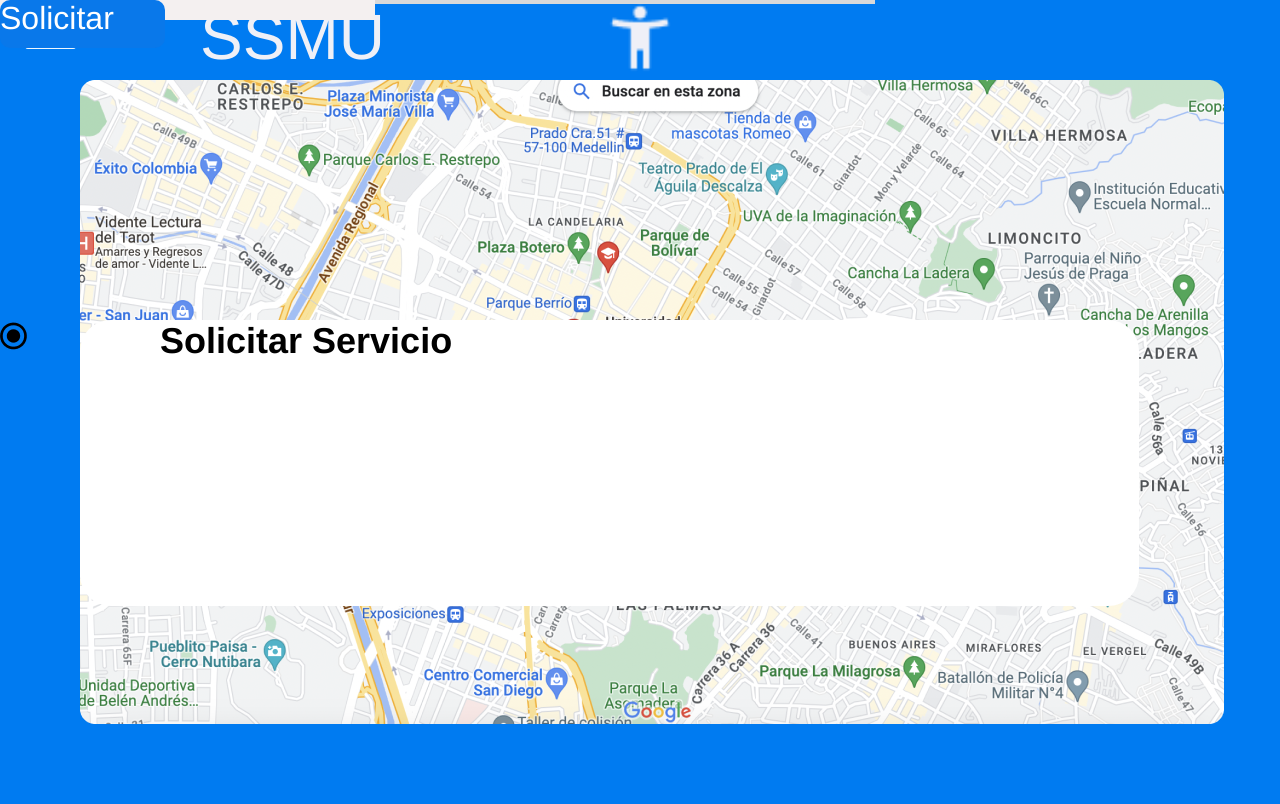
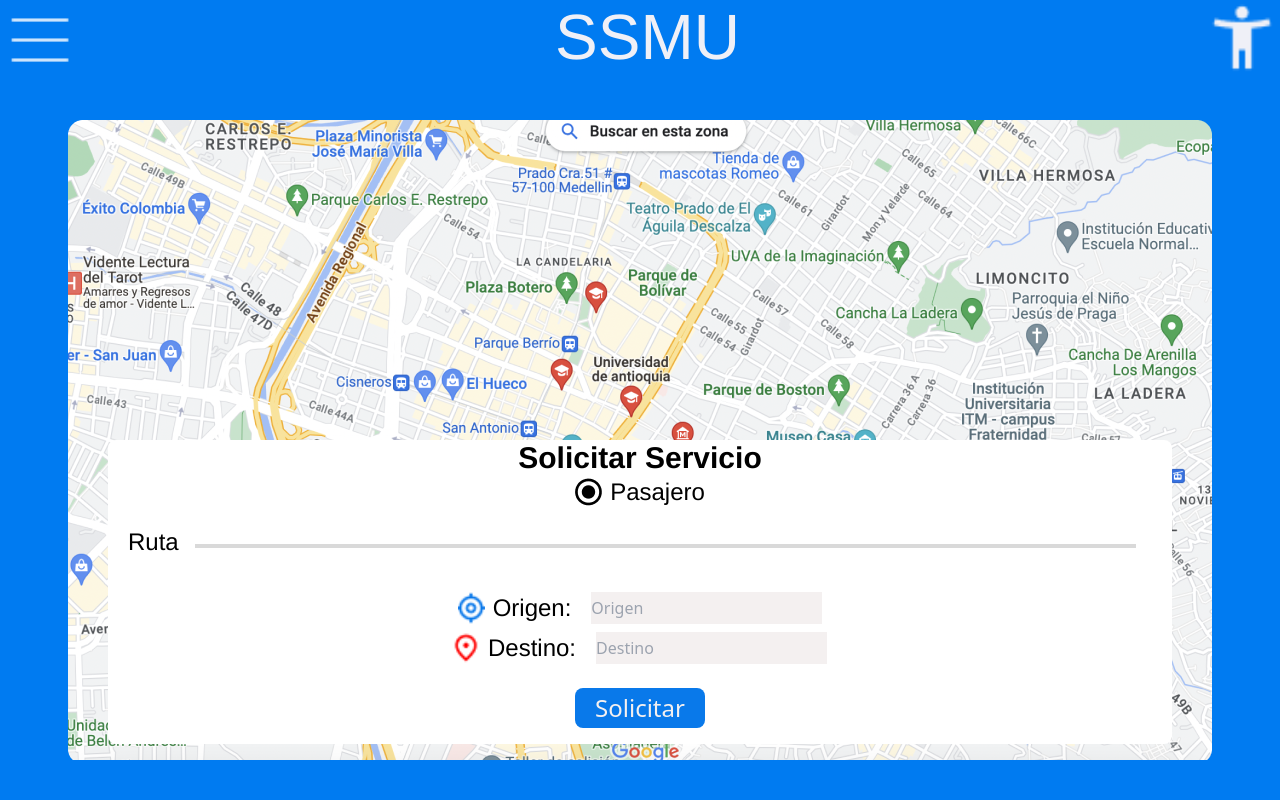
Before and after one commit to joseop/Review1FabricaEscuela2023-2, a Next.js app: page /solicitarServicioPasajero in a window 1280 px wide. Built offline with nearby package versions, Linux system fonts and the light colour scheme.

Commit message:
error fixed and solicitarServicioPasajero initialized

```diff
--- a/pages/opcionPaqueteria/Viaje.tsx
+++ b/pages/opcionPaqueteria/Viaje.tsx
@@ -1,4 +1,4 @@
-{/*import React from 'react';
+import React from 'react';
 
 export const Viaje = () => {
   return (
@@ -12,12 +12,12 @@
           alt='Accessibility'
           src='/img/accessibility_new.png'
         />
-        {/*<div className='absolute w-[1144px] h-[665px] top-[105px] left-[68px] bg-[url(rectangle-1.png)] bg-cover bg-[50%_50%]'>
-        <img
+        <div className='absolute w-[1144px] h-[665px] top-[105px] left-[68px] bg-[url(/img/rectangle-13.png)] bg-cover bg-[50%_50%]'>
+          <img
             className='absolute w-[1144px] h-[665px] top-[105px] left-[68px]'
             alt='Mapa'
             src='/img/MapaFull.png'
-        />
+          />
           <img
             className='absolute w-[402px] h-[187px] top-[234px] left-[343px]'
             alt='Ellipse'
@@ -111,7 +111,8 @@
           <div className='absolute w-[33px] h-[33px] top-[413px] left-[871px] bg-white rounded-[5px] border-2 border-solid border-black' />
         </div>
       </div>
+    </div>
   );
 };
 
-export default Viaje;*/}
+export default Viaje;
--- a/pages/solicitarServicioPasajero/index.tsx
+++ b/pages/solicitarServicioPasajero/index.tsx
@@ -1,88 +1,98 @@
 import React from 'react';
+import { useState } from 'react';
 
-export const MacbookAir = () => {
+export const SolicitarServicioPasajero = () => {
+  const [origen, setOrigen] = useState('');
+  const [destino, setDestino] = useState('');
+
+  const handleSubmit = (event: React.MouseEvent<HTMLButtonElement>) => {
+    event.preventDefault();
+    console.log(origen);
+    console.log(destino);
+  };
+
   return (
-    <div className='h-[804px] bg-[#007bf1] flex justify-center w-full'>
+    <div className='bg-[#007bf1] flex flex-col items-center h-screen w-screen'>
+      <div className='flex w-full justify-between'>
+        <button>
           <img
-        className='absolute w-[69px] h-[40px] top-[18px] left-[16px]'
+            className='h-20 hover:opacity-80'
             alt='Menu'
             src='/img/menu.png'
           />
+        </button>
         <div className='w-[174px] h-[75px]'>
-        <div className="absolute h-[75px] top-[0px] left-[200px] [font-family:'Roboto-Regular',Helvetica] font-normal text-[#eff0f7] text-[64px] text-center tracking-[0] leading-[normal] whitespace-nowrap">
+          <div className=" h-[75px] top-[0px] left-[200px] [font-family:'Roboto-Regular',Helvetica] font-normal text-[#eff0f7] text-[64px] text-center tracking-[0] leading-[normal] whitespace-nowrap">
             SSMU
           </div>
         </div>
         <img
-        className='absolute w-[76px] h-[75px] top-0 left-100'
+          className=' w-[76px] h-[75px] top-0 left-100'
           alt='Accessibility'
           src='/img/accessibility_new.png'
         />
-      <div className='w-[1144px] h-[644px]'>
+      </div>
+      <div className='h-[644px] w-[1144px] m-10 bg-[url(/img/MapaFull.png)] rounded-sm'>
+        <div className='bg-white rounded-lg mx-10 mt-80 text-center'>
+          <span className="[font-family:'Roboto-Bold',Helvetica] font-bold text-black text-3xl">
+            Solicitar Servicio
+          </span>
+          <div className='flex justify-center'>
+            <img alt='Punto' src='/img/Punto.png' />
+            <span className="[font-family:'Roboto-Bold',Helvetica] text-black text-2xl ml-2">
+              Pasajero
+            </span>
+          </div>
+          <div className='flex p-5'>
+            <span className="[font-family:'Roboto-Regular',Helvetica] font-normal text-black text-2xl tracking-[0] leading-[normal] whitespace-nowrap">
+              Ruta
+            </span>
+            <div className='w-full h-1 bottom-0 m-4 bg-[#d9d9d9]' />
+          </div>
+          <div className='flex justify-center m-2'>
             <img
-          className='absolute w-[1144px] h-[644px] top-20 left-20 object-cover'
-          alt='Mapa'
-          src='/img/MapaFull.png'
-        />
-        <div className='w-[1059px] h-[800px]'>
-          <div className='absolute w-[1059px] h-[286px] top-80 left-20 bg-white rounded-[31px]' />
-          <div className='w-[275px] h-[42px]'>
-            <div className="absolute top-80 left-40 [font-family:'Roboto-Bold',Helvetica] font-bold text-black text-[36px] tracking-[0] leading-[normal] whitespace-nowrap">
-              Solicitar Servicio
-            </div>
-          </div>
-          <img
-            className='absolute w-[27px] h-[32px] top-80 left-0 object-cover'
-            alt='Punto'
-            src='/img/Punto.png'
-          />
-          <div className='w-[62px] h-[35px]'>
-            <div className="absolute top-0 left-0 [font-family:'Roboto-Regular',Helvetica] font-normal text-black text-[30px] tracking-[0] leading-[normal] whitespace-nowrap">
-              Ruta
-            </div>
-          </div>
-          <div className='w-[875px] h-[4px]'>
-            <div className='absolute w-[875px] h-[4px] top-0 left-0 bg-[#d9d9d9]' />
-          </div>
-          <img
-            className='absolute w-[27px] h-[32px] top-0 left-0 object-cover'
+              className=' w-[27px] h-[32px] top-0 left-0 object-cover'
               alt='My Location'
               src='/img/my_location.png'
             />
-          <div className='w-[102px] h-[38px]'>
-            <div className="absolute top-0 left-0 [font-family:'Roboto-Regular',Helvetica] font-normal text-black text-[32px] tracking-[0] leading-[normal] whitespace-nowrap">
+            <span className="[font-family:'Roboto-Bold',Helvetica] text-black text-2xl ml-2">
               Origen:
+            </span>
+            <input
+              className='ml-5 bg-[#f4f0f0]'
+              type='text'
+              placeholder='Origen'
+              onChange={(e) => setOrigen(e.target.value)}
+              value={origen}
+            />
           </div>
-          </div>
-          <div className='w-[375px] h-[20px]'>
-            <div className='absolute w-[375px] h-[20px] top-0 left-0 bg-[#f4f0f0]' />
-          </div>
+          <div className='flex justify-center m-2'>
             <img
-            className='absolute w-[27px] h-[32px] top-0 left-0 object-cover'
+              className=' w-[27px] h-[32px] top-0 left-0 object-cover'
               alt='My Location on'
               src='/img/location_on.png'
             />
-          <div className='w-[117px] h-[38px]'>
-            <div className="absolute top-0 left-0 [font-family:'Roboto-Regular',Helvetica] font-normal text-black text-[32px] tracking-[0] leading-[normal] whitespace-nowrap">
+            <span className="[font-family:'Roboto-Bold',Helvetica] text-black text-2xl ml-2">
               Destino:
+            </span>
+            <input
+              className='ml-5 bg-[#f4f0f0]'
+              type='text'
+              placeholder='Destino'
+              onChange={(e) => setDestino(e.target.value)}
+              value={destino}
+            />
+          </div>
+          <button
+            className='m-4 px-5 py-1  bg-[#0979ea] rounded-lg text-[#f4f0f0] text-2xl hover:bg-[#0994ea]'
+            onClick={handleSubmit}
+          >
+            Solicitar
+          </button>
         </div>
       </div>
-          <div className='w-[375px] h-[20px]'>
-            <div className='absolute w-[375px] h-[20px] top-0 left-0 bg-[#f4f0f0]' />
-          </div>
-          <div className='w-[165px] h-[48px]'>
-            <div className='absolute w-[165px] h-[48px] top-0 left-0 bg-[#0978ea] rounded-[10px]' />
-            <div className='w-[117px] h-[38px]'>
-              <div className="absolute top-0 left-0 [font-family:'Roboto-Regular',Helvetica] font-normal text-white text-[32px] tracking-[0] leading-[normal] whitespace-nowrap">
-                Solicitar
-              </div>
-            </div>
-          </div>
-        </div>
-      </div>
-      {/*<Menu Ubicacion='top-[44px] left-[24px]' />*/}
     </div>
   );
 };
 
-export default MacbookAir;
+export default SolicitarServicioPasajero;
```
Lines whose indentation alone changed are shown as unchanged.
